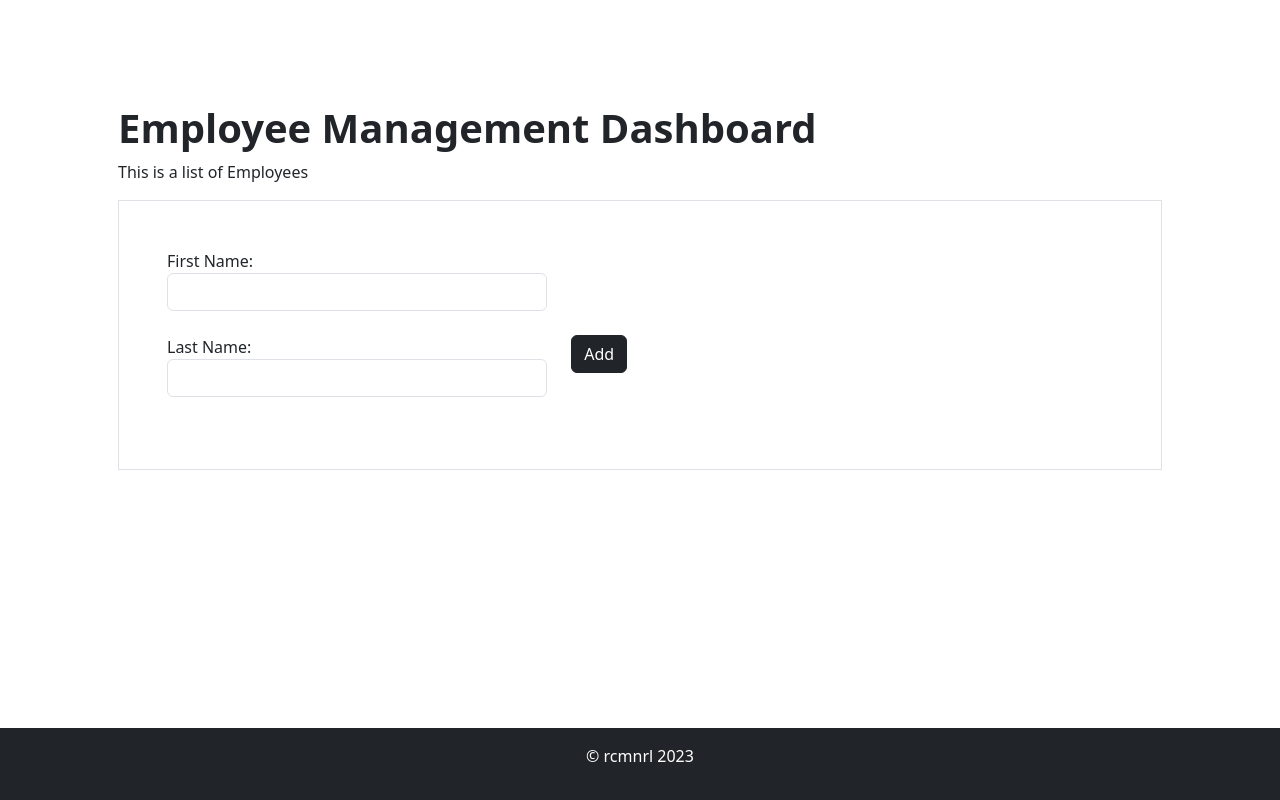
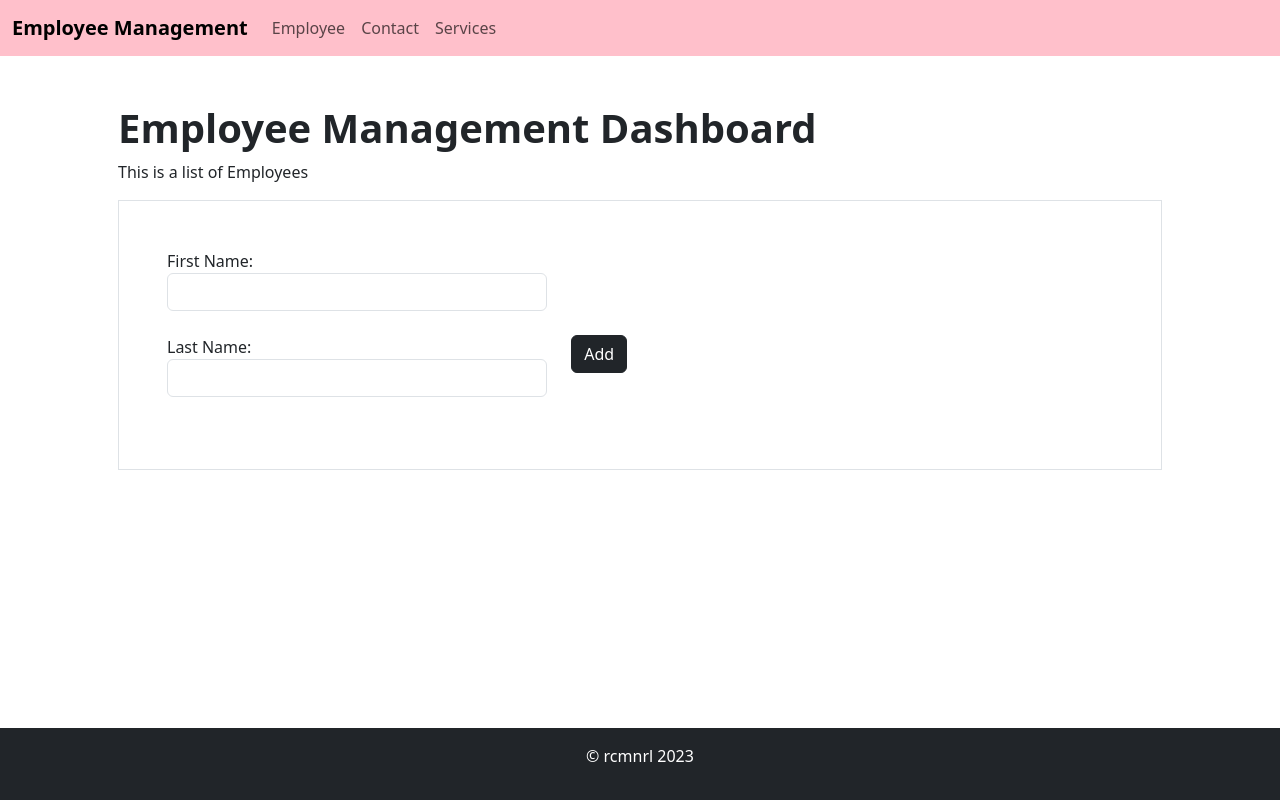
Before and after one commit to rcmnrl/employeemanagement, a React (Vite) app: page / in a window 1280 px wide. Built offline with nearby package versions, Linux system fonts and the light colour scheme.

Commit message:
change color

```diff
--- a/src/pages/Layout.jsx
+++ b/src/pages/Layout.jsx
@@ -1,24 +1,24 @@
 import { Outlet, Link } from "react-router-dom";
 
-function Layout(){
-    return(
+function Layout() {
+  return (
     <main className="d-flex flex-column min-vh-100">
-    <nav className="navbar navbar-expand-lg bg-pink"> {}
+      <nav className="navbar navbar-expand-lg" style={{ backgroundColor: 'pink' }}>
         <div className="container-fluid">
-            <Link className="navbar-brand fw-bold text-white" to="/">Kitten Podcast</Link>
+          <Link className="navbar-brand fw-bold text-blue" to="/">Employee Management</Link>
           <button className="navbar-toggler" type="button" data-bs-toggle="collapse" data-bs-target="#navbarNav" aria-controls="navbarNav" aria-expanded="false" aria-label="Toggle navigation">
             <span className="navbar-toggler-icon"></span>
           </button>
           <div className="collapse navbar-collapse" id="navbarNav">
-                <ul className="navbar-nav ml-auto justify-content-end"> {}
+            <ul className="navbar-nav ml-auto justify-content-end">
               <li className="nav-item">
-                        <Link className="nav-link text-white" to="about">Employee</Link>
+                <Link className="nav-link text-blue" to="about">Employee</Link>
               </li>
               <li className="nav-item">
-                        <Link className="nav-link text-white" to="EmployeeList">Contact</Link>
+                <Link className="nav-link text-blue" to="EmployeeList">Contact</Link>
               </li>
               <li className="nav-item">
-                        <Link className="nav-link text-white" to="Employee">Services</Link>
+                <Link className="nav-link text-blue" to="Employee">Services</Link>
               </li>
             </ul>
           </div>
@@ -33,7 +33,7 @@ function Layout(){
         <p>© rcmnrl 2023</p>
       </footer>
     </main>
-    )
+  );
 }
 
 export default Layout;
```
Lines whose indentation alone changed are shown as unchanged.
